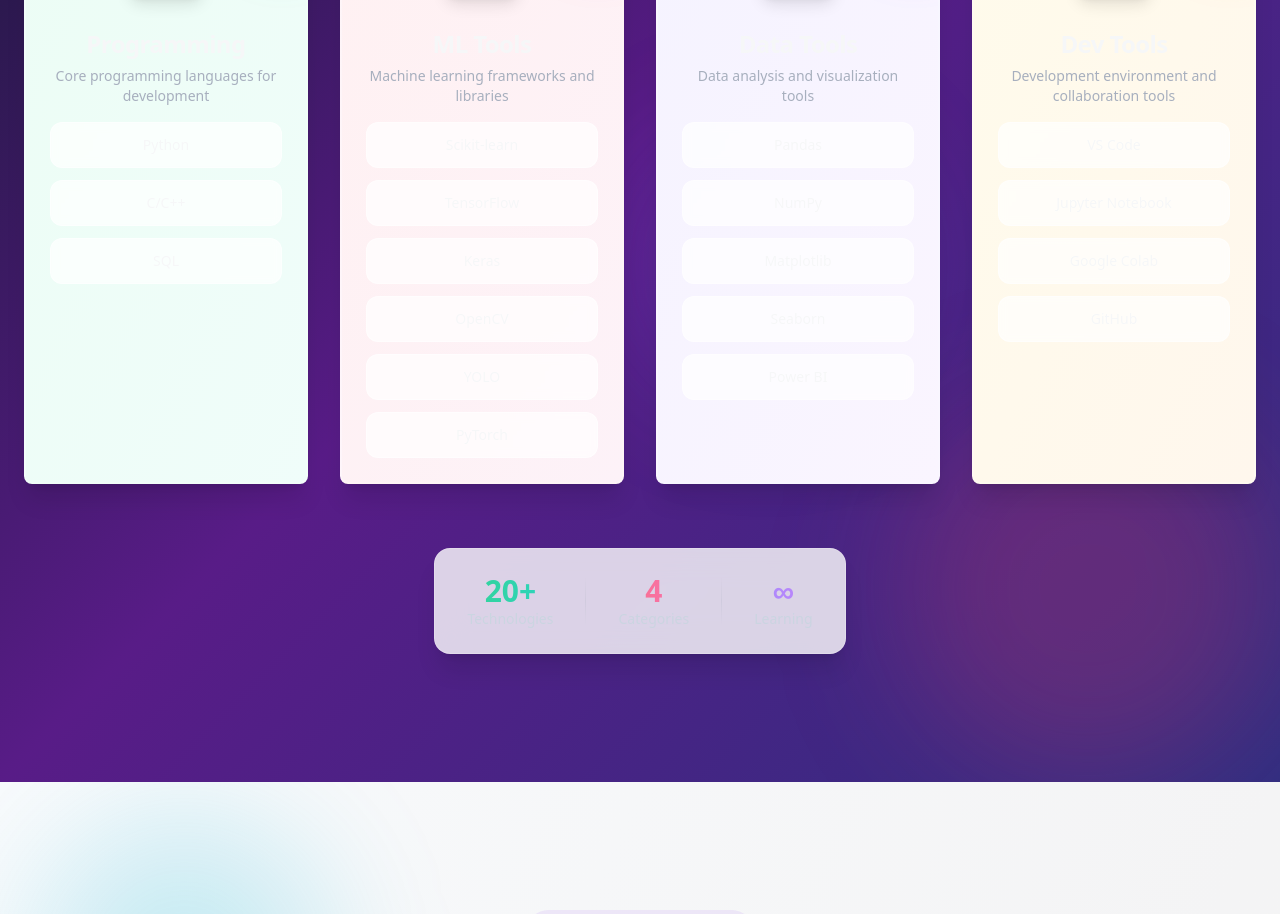
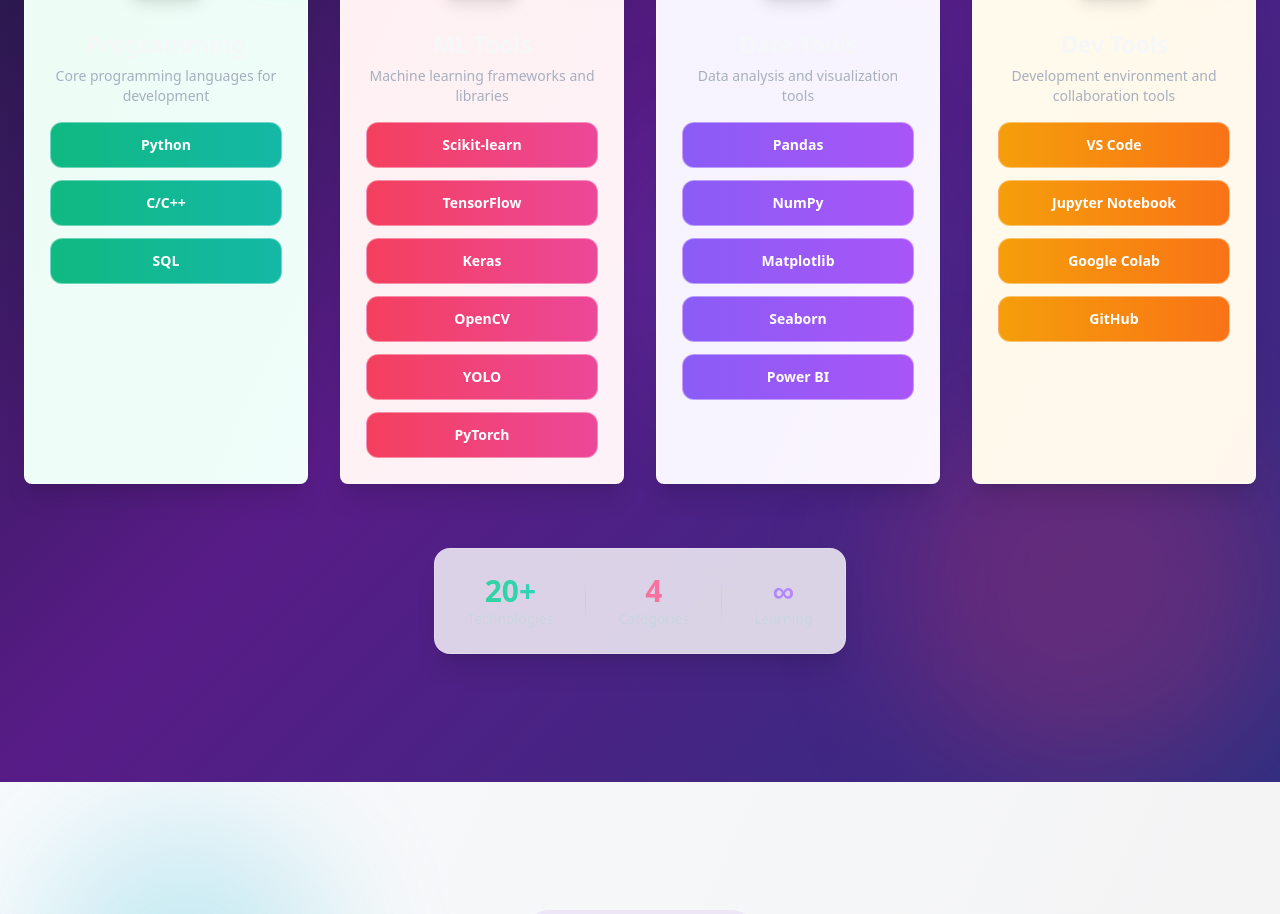
Before and after one commit to hammadfarooq-ai/hammad-farooq-portfolio, a React (Vite) app: page / in a window 1280 px wide. Shown: the part 3163-4077 px from the top of the page. Built offline with nearby package versions, Linux system fonts and the light colour scheme.

Commit message:
Update skill text colors
Applied matching display colors to skill text in the Skills & Expertise section.

```diff
--- a/src/components/Skills.tsx
+++ b/src/components/Skills.tsx
@@ -94,10 +94,10 @@ const Skills = () => {
                           key={skillIndex}
                           className="group/skill relative"
                         >
-                          <div
-                            className={`px-4 py-3 bg-white/70 dark:bg-slate-800/70 backdrop-blur-sm text-foreground rounded-xl text-sm font-medium text-center border border-white/40 hover:bg-gradient-to-r hover:${category.color} hover:text-white hover:scale-105 hover:shadow-lg transition-all duration-300 cursor-default`}
-                            style={{animationDelay: `${(index * 0.1) + (skillIndex * 0.05)}s`}}
-                          >
+                           <div
+                             className={`px-4 py-3 bg-gradient-to-r ${category.color} text-white backdrop-blur-sm rounded-xl text-sm font-bold text-center border border-white/40 hover:scale-105 hover:shadow-lg hover:shadow-primary/25 transition-all duration-300 cursor-default`}
+                             style={{animationDelay: `${(index * 0.1) + (skillIndex * 0.05)}s`}}
+                           >
                             {skill}
                             {/* Shimmer effect */}
                             <div className="absolute inset-0 bg-gradient-to-r from-transparent via-white/20 to-transparent transform -skew-x-12 opacity-0 group-hover/skill:opacity-100 group-hover/skill:animate-[shimmer_0.8s_ease-in-out] rounded-xl"></div>
```
